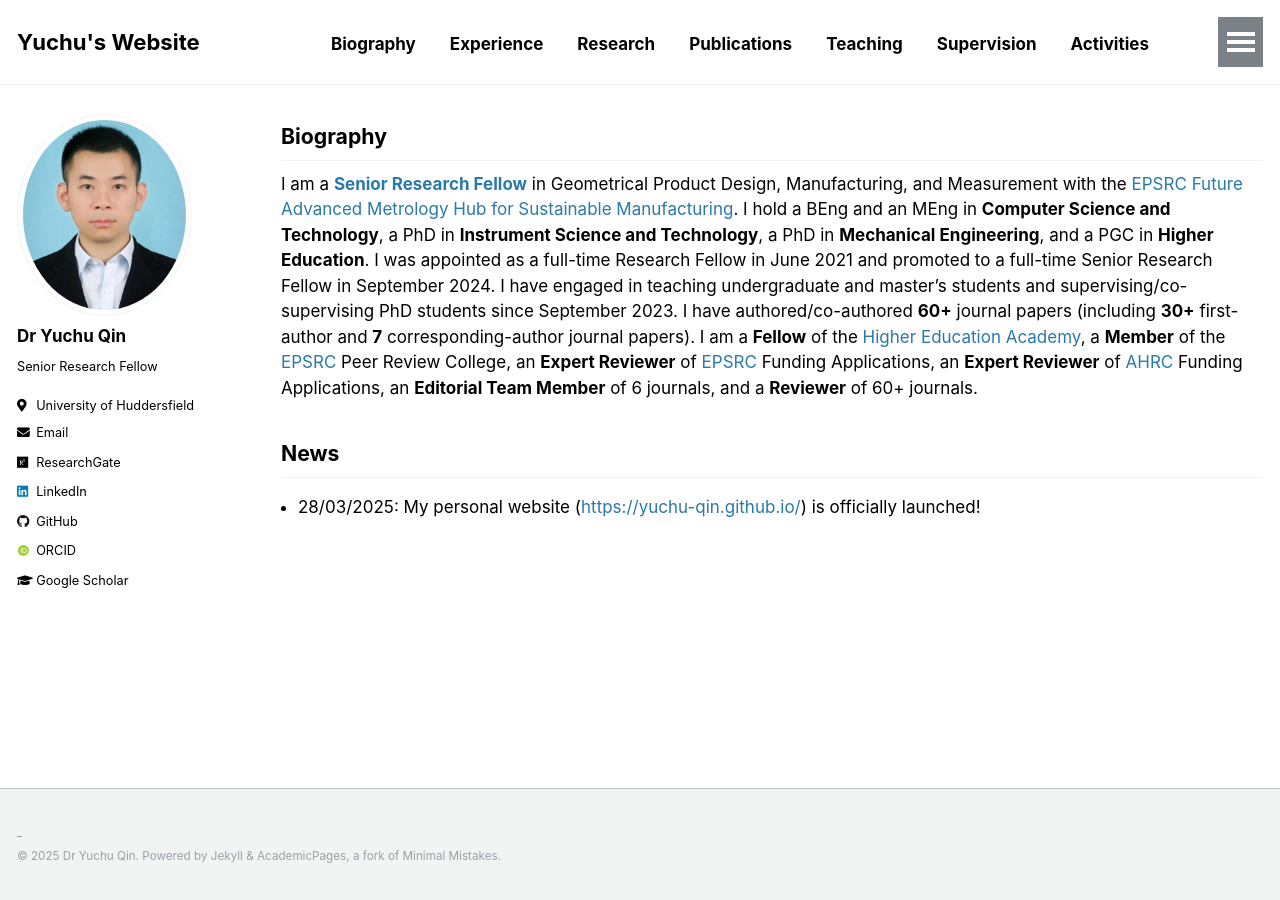
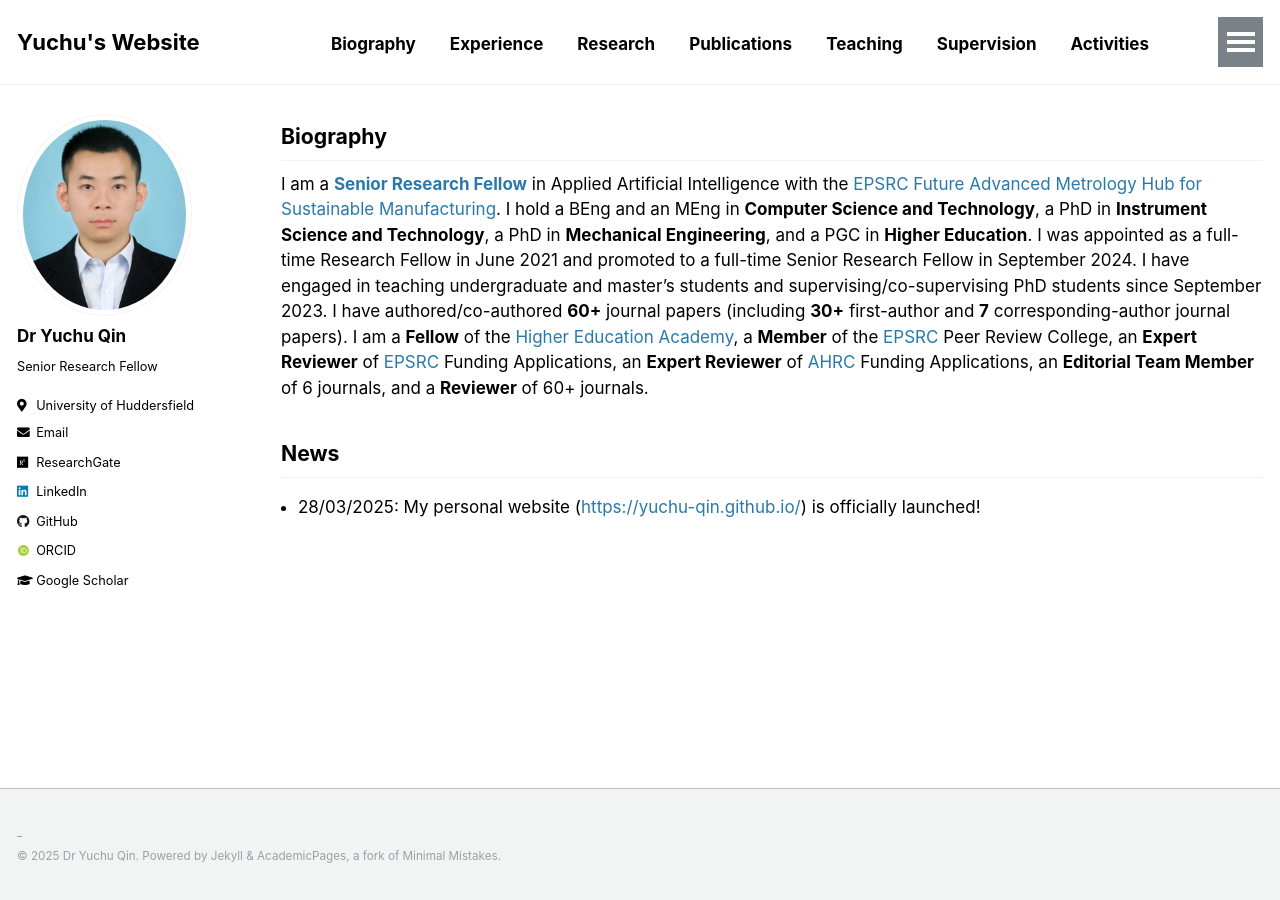
Before and after one commit to yuchu-qin/yuchu-qin.github.io, a Jekyll site: the page built from _pages/index.md, in a window 1280 px wide. Built offline with Jekyll 4.4.1, drawn with Linux system fonts in a browser that asks for light colours; some web fonts are replaced; our own code applies the rules of GitHub Pages for plain Markdown files.

Commit message:
Update index.md

```diff
--- a/_pages/index.md
+++ b/_pages/index.md
@@ -4,7 +4,7 @@ author_profile: true
 ---
 
 ## Biography
-I am a [**Senior Research Fellow**](https://pure.hud.ac.uk/en/persons/yuchu-qin) in Geometrical Product Design, Manufacturing, and Measurement with the [EPSRC Future Advanced Metrology Hub for Sustainable Manufacturing](https://research.hud.ac.uk/institutes-centres/cpt/). I hold a BEng and an MEng in **Computer Science and Technology**, a PhD in **Instrument Science and Technology**, a PhD in **Mechanical Engineering**, and a PGC in **Higher Education**. I was appointed as a full-time Research Fellow in June 2021 and promoted to a full-time Senior Research Fellow in September 2024. I have engaged in teaching undergraduate and master’s students and supervising/co-supervising PhD students since September 2023. I have authored/co-authored **60+** journal papers (including **30+** first-author and **7** corresponding-author journal papers). I am a **Fellow** of the [Higher Education Academy](https://www.advance-he.ac.uk/), a **Member** of the [EPSRC](https://www.ukri.org/councils/epsrc/) Peer Review College, an **Expert Reviewer** of [EPSRC](https://www.ukri.org/councils/epsrc/) Funding Applications, an **Expert Reviewer** of [AHRC](https://www.ukri.org/councils/ahrc/) Funding Applications, an **Editorial Team Member** of 6 journals, and a **Reviewer** of 60+ journals.
+I am a [**Senior Research Fellow**](https://pure.hud.ac.uk/en/persons/yuchu-qin) in Applied Artificial Intelligence with the [EPSRC Future Advanced Metrology Hub for Sustainable Manufacturing](https://research.hud.ac.uk/institutes-centres/cpt/). I hold a BEng and an MEng in **Computer Science and Technology**, a PhD in **Instrument Science and Technology**, a PhD in **Mechanical Engineering**, and a PGC in **Higher Education**. I was appointed as a full-time Research Fellow in June 2021 and promoted to a full-time Senior Research Fellow in September 2024. I have engaged in teaching undergraduate and master’s students and supervising/co-supervising PhD students since September 2023. I have authored/co-authored **60+** journal papers (including **30+** first-author and **7** corresponding-author journal papers). I am a **Fellow** of the [Higher Education Academy](https://www.advance-he.ac.uk/), a **Member** of the [EPSRC](https://www.ukri.org/councils/epsrc/) Peer Review College, an **Expert Reviewer** of [EPSRC](https://www.ukri.org/councils/epsrc/) Funding Applications, an **Expert Reviewer** of [AHRC](https://www.ukri.org/councils/ahrc/) Funding Applications, an **Editorial Team Member** of 6 journals, and a **Reviewer** of 60+ journals.
 
 ## News
 - 28/03/2025: My personal website (<https://yuchu-qin.github.io/>) is officially launched!
```
